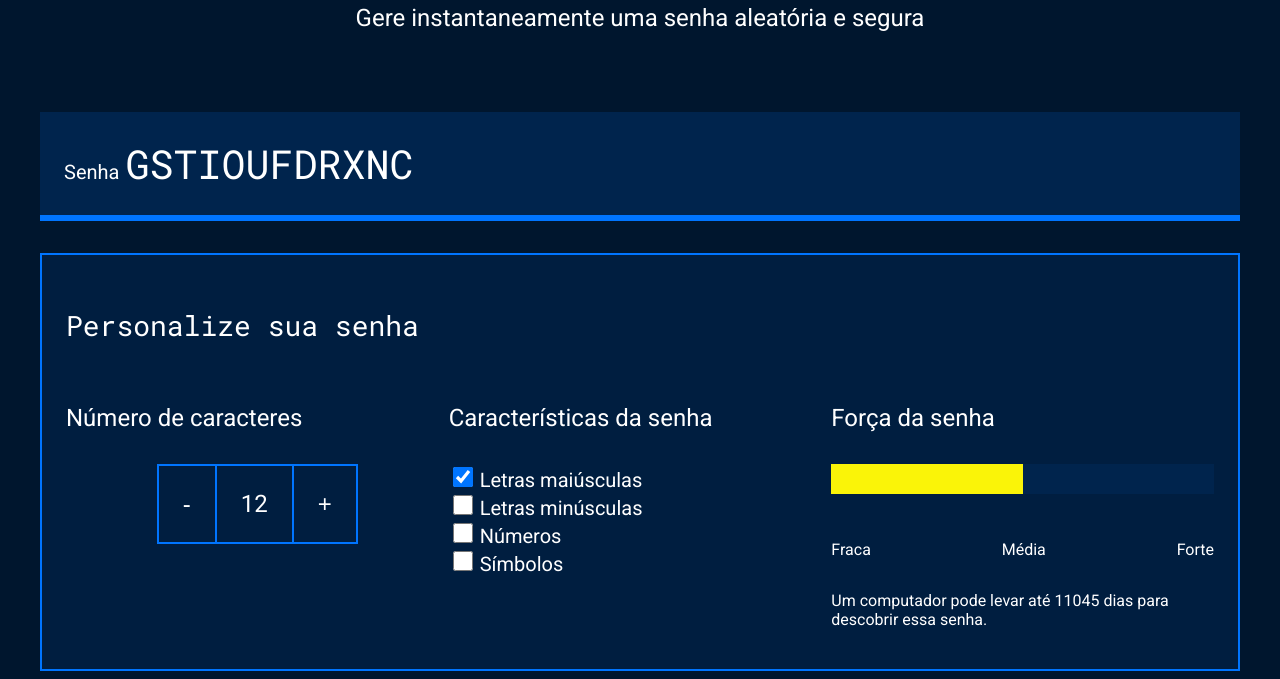
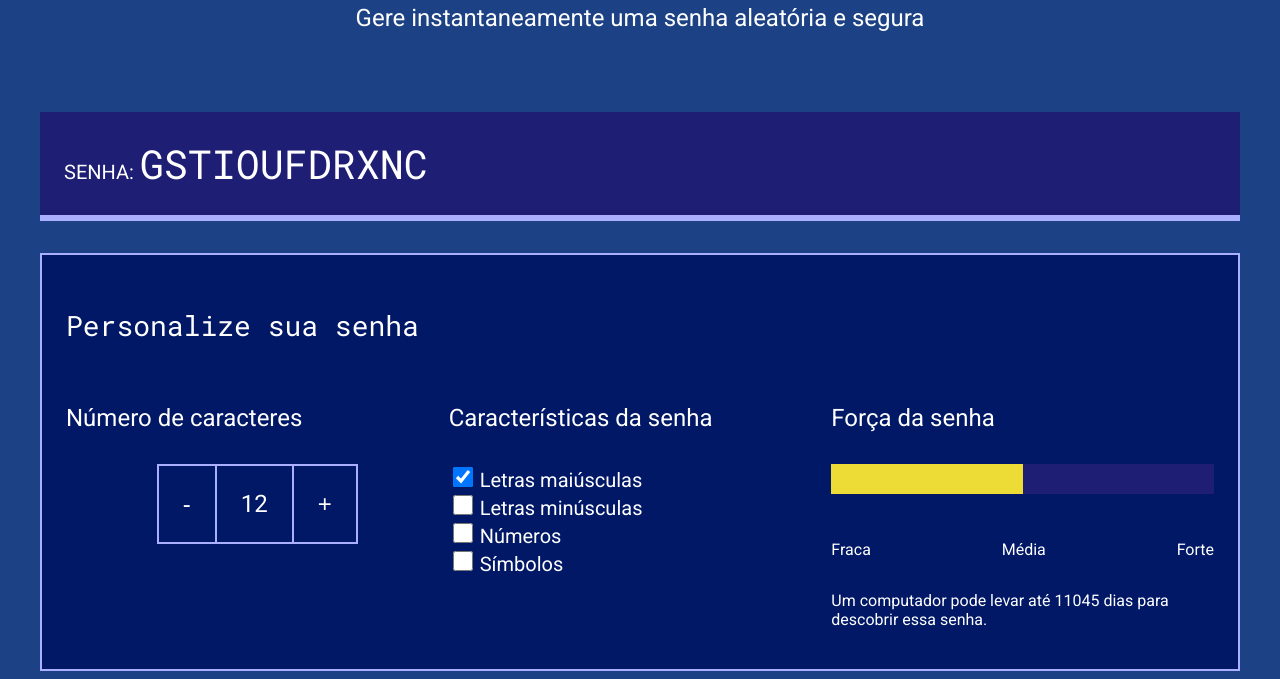
Before and after one commit to analaura299/site-de-senhas, a plain HTML site: page index.html in a window 1280 px wide. Shown: the part 214-893 px from the top of the page. Drawn offline with Linux system fonts and the light colour scheme.

Commit message:
Add files via upload

```diff
--- a/index.html
+++ b/index.html
@@ -16,7 +16,7 @@
             <h3 class="titulo-secundario">Gere instantaneamente uma senha aleatória e segura</h3>
         </div>
         <div class="conteudo-senha">
-            <label for="senha">Senha</label>
+            <label for="senha">SENHA:</label>
             <input name="senha" type="text" id="campo-senha" readonly>
         </div>
         <div class="parametro">
--- a/style.css
+++ b/style.css
@@ -2,10 +2,10 @@
 
 :root{
     --branco: white;
-    --cor-de-fundo: #00162E;
-    --fundo-senha: #00244D;
-    --fundo-texto: #001E40;
-    --borda: #0075FF;
+    --cor-de-fundo: #1c4185;
+    --fundo-senha: #1d1e74;
+    --fundo-texto: #001866;
+    --borda: #aab0ff;
     --roboto: 'Roboto', sans-serif;
     --roboto-mono: 'Roboto Mono', monospace;
 }
@@ -131,7 +131,7 @@
     background-color: #E71B32;
 }
 .media{
-    background-color: #FAF408;
+    background-color: #eedc36;
     width: 50%;
 }
 .forte{
```
